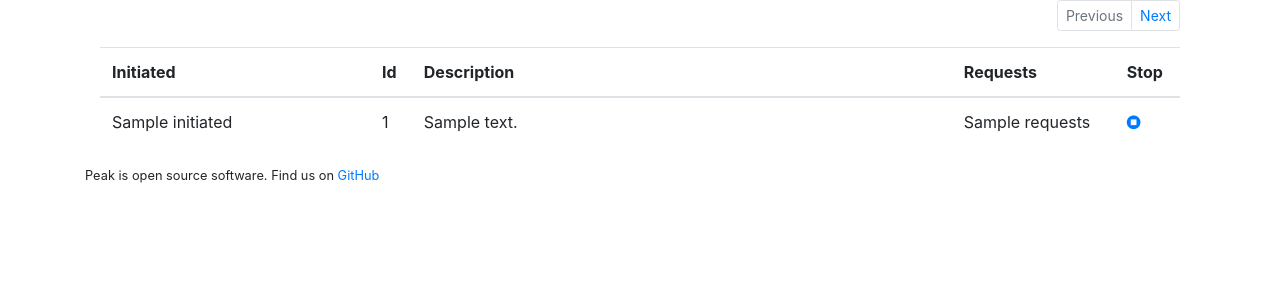
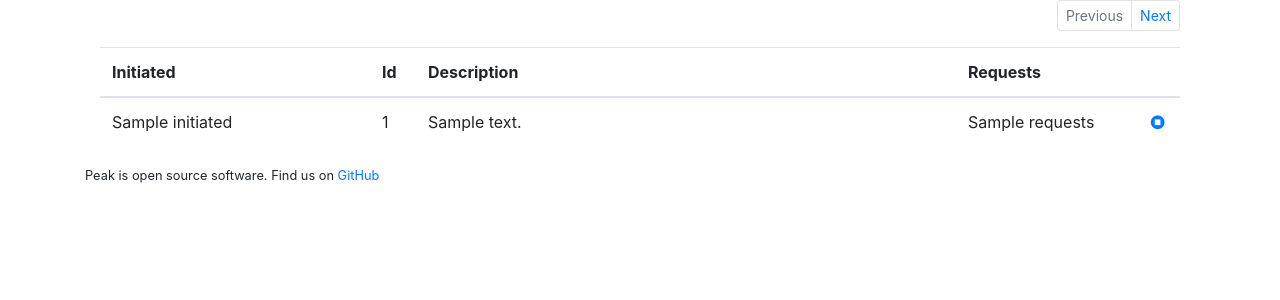
Before and after one commit to peak-oss/peakweb, a Flask app: template peakweb/templates/history.html in a window 1280 px wide. Shown: the part 58-358 px from the top of the page. Run offline with Flask 2, Linux system fonts and the light colour scheme; the template is opened without the code that fills it: most values are stand-ins (such as "Sample title", 1, 10 or a date in 2020); parts of the project's set-up code (start-up, migrations or seed data) failed here and were passed over; some libraries are stand-ins or nearby versions.

Commit message:
centre stop icon and remove text

```diff
--- a/peakweb/templates/history.html
+++ b/peakweb/templates/history.html
@@ -25,7 +25,7 @@
         <th>Id</th>
         <th class="w-50">Description</th>
         <th>Requests</th>
-        <th>Stop</th>
+        <th></th>
       </tr>
     </thead>
     <tbody>
@@ -35,7 +35,7 @@
         <td>{{ suite['uuid'][:8]}}</td>
         <td class="w-50">{{ suite['description'] }}</td>
         <td>{{ suite['requests'] }}</td>
-        <td>
+        <td class="text-center">
           <a href="/stop_suite?uuid={{ suite['uuid'] }}">
             <span class="fa fa-stop-circle"></span>
           </a>
```
